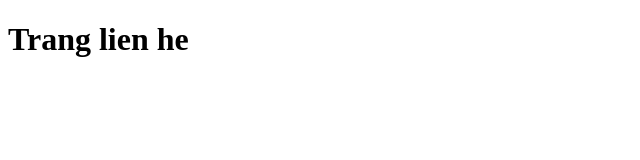
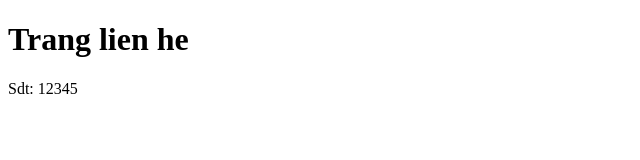
Before and after one commit to ThanhDuy2024/Bai-14-Hoc-Git, a plain HTML site: page contact.html in a window 1280 px wide. Shown: the full height of the page, 0-640 px from the left. Drawn offline with Linux system fonts and the light colour scheme.

Commit message:
Update Page Contact

```diff
--- a/contact.html
+++ b/contact.html
@@ -7,5 +7,6 @@
 </head>
 <body>
     <h1>Trang lien he</h1>
+    <p>Sdt: 12345</p>
 </body>
 </html>
```
